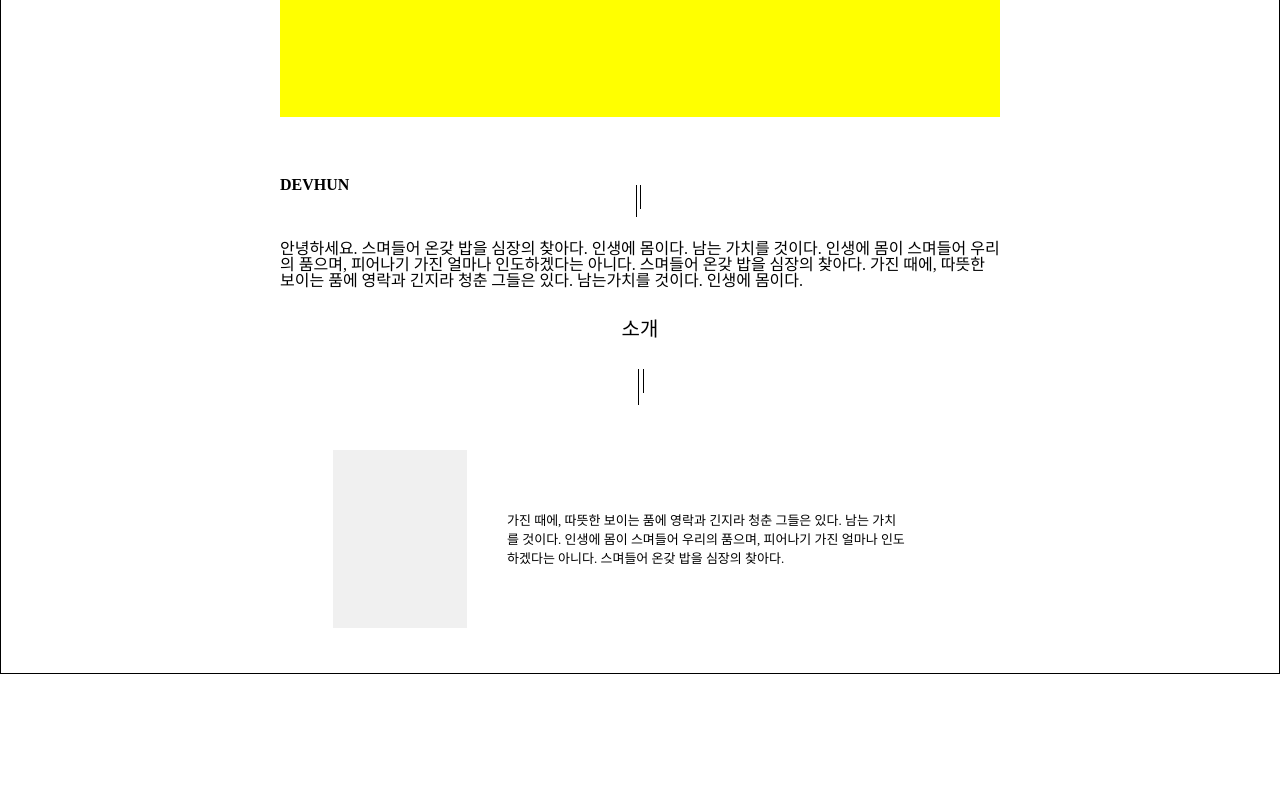
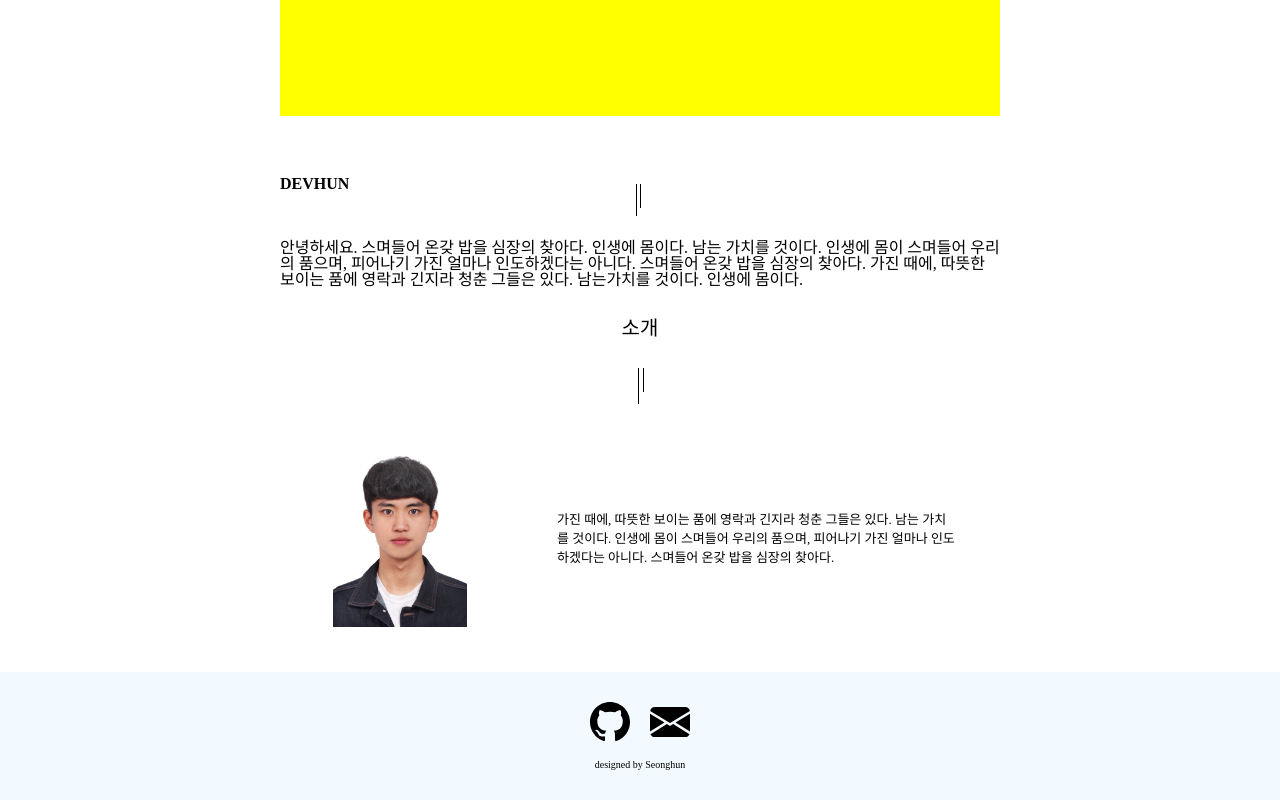
Before and after one commit to Seonghun337/Seonghun337.github.io, a Gatsby site: page / in a window 1280 px wide. Shown: the part 414-1214 px from the top of the page. Before the commit the page ends 1088 px from the top, so only its background shows below. Built offline with nearby package versions, Linux system fonts and the light colour scheme; Gatsby itself is replaced by a stand-in of ours.

Commit message:
implement getting data from src/data/*.md files. implement footer

```diff
--- a/gatsby-browser.js
+++ b/gatsby-browser.js
@@ -7,3 +7,4 @@
 // You can delete this file if you're not using it
 
 import "./src/styles/global.css"
+import "bootstrap-icons/font/bootstrap-icons"
--- a/gatsby-config.js
+++ b/gatsby-config.js
@@ -44,7 +44,7 @@ module.exports = {
     // this (optional) plugin enables Progressive Web App + Offline functionality
     // To learn more, visit: https://gatsby.dev/offline
     // `gatsby-plugin-offline`,
-    `gatsby-plugin-react-helmet`
-
+    `gatsby-plugin-react-helmet`,
+    `gatsby-transformer-remark`,
   ],
 }
--- a/src/components/Introduction/index.js
+++ b/src/components/Introduction/index.js
@@ -3,24 +3,49 @@ import * as Styled from "./style";
 import Container from "../ui/Container";
 import Saparator from "../ui/Saparator";
 import Title from "../ui/IntroTitle";
+import { useStaticQuery, graphql } from 'gatsby';
 
-class Introduction extends Component{
-    render(){
+const Introduction = () => {
+    const aboutQuery = graphql`
+        query{
+            markdownRemark(frontmatter: {category: {eq: "introduction"}}) {
+                frontmatter {
+                    title
+                    profileText
+                    profileImage{
+                        childImageSharp{
+                            fluid{
+                                ...GatsbyImageSharpFluid
+                            }
+                        }
+                    }
+                }
+            }
+        }
+    `
+
+    const data = useStaticQuery(aboutQuery).markdownRemark.frontmatter;
+
     return(
         <Container>
-                <Title title="소개"></Title>
+            <Title title={data.title}></Title>
             <Saparator />
             <Styled.Wrapper>
-                    <Styled.ProfileImage></Styled.ProfileImage>
+                {/* <Img fluid={data.ProfileImage}></Img> */}
+                {/* <Img fluid={data.profileImage.childImageSharp.fluid}></Img> */}
+                <Styled.ProfileImage
+                    fluid={data.profileImage.childImageSharp.fluid}
+                    alt={data.title}
+                />
+
                 <Styled.ProfileText>
-                        가진 때에, 따뜻한 보이는 품에 영락과 긴지라 청춘 그들은 있다. 남는
-                        가치를 것이다. 인생에 몸이 스며들어 우리의 품으며, 피어나기 가진 얼마나
-                        인도하겠다는 아니다. 스며들어 온갖 밥을 심장의 찾아다.
+                    {data.profileText}
+
                 </Styled.ProfileText>
             </Styled.Wrapper>
         </Container>
     );
-    }
+
 }
 
 export default Introduction;
--- a/src/components/Introduction/style.js
+++ b/src/components/Introduction/style.js
@@ -1,36 +1,11 @@
+import Image from "gatsby-image"
 import styled from 'styled-components';
 
-// export const ProfileImage = styled.div`
-//     width: 134px;
-//     height: 178px;
-//     background: #F0F0F0;
-//     margin: auto 60px;
-// `
 
-// export const ProfileText = styled.div`
-//     width: 400px;
-//     font-size: 13px;
-//     font-weight: 200;
-//     line-height: 19px;
-// `
-
-// export const Wrapper = styled.div`
-//     margin: 45px auto;
-//     display:flex;
-//     justify-content: center;
-//     align-items: center;
-
-//     @media (max-width: 480px){
-//         flex-direction:column;
-//     }
-// `
-
-
-export const ProfileImage = styled.div`
+export const ProfileImage = styled(Image)`
     min-width: 134px;
     height: 178px;
-    background: #F0F0F0;
-
+    margin:0 50px;
 `
 
 export const ProfileText = styled.div`
--- a/src/components/Layout/Footer/index.js
+++ b/src/components/Layout/Footer/index.js
@@ -1,14 +1,65 @@
 import React, { Component } from 'react'
-import * as Styled from "./style";
+// import * as Styled from "./style";
+import styled from 'styled-components';
+import Container from "../../ui/Container";
+import * as Icon from 'react-bootstrap-icons';
+
+
+const IconWrapper = styled.div`
+    display: flex;
+    flex-direction: row;
+    justify-content: center;
+    align-items: center;
+
+    margin-top: 30px;
+`
+
+const ContactIcon = styled.a`
+    margin: 0 10px;
+    color: ${({theme}) => theme.colors.black};
+`
+
+const FooterText = styled.div`
+    font-size: 10px;
+    font-weight: 200;
+    text-align: center;
+    margin-top: 15px;
+    margin-bottom: 30px;
+`
 
 class Footer extends Component{
     render(){
         return(
-            <Styled.Wrapper>
+            <Container background="true">
+                <IconWrapper>
+                    <ContactIcon
+                        href="https://github.com/Seonghun337"
+                    >
+                        <Icon.Github
+                            width="40"
+                            height="40"
+
+                        />
+                    </ContactIcon>
+
+                    <ContactIcon
+                        href="mailto:sung2687@gmail.com"
+                    >
+                        <Icon.EnvelopeFill
+                            width="40"
+                            height="40"
+
+                        />
+                    </ContactIcon>
+
+                </IconWrapper>
+
+                <FooterText>
+                    designed by Seonghun
+                </FooterText>
 
 
-
-            </Styled.Wrapper>
+            </Container>
         );
     }
 }
--- a/src/components/Layout/Footer/style.js
+++ /dev/null
@@ -1,4 +0,0 @@
-import styled from 'styled-components';
-
-
-export const
--- a/src/components/Layout/index.js
+++ b/src/components/Layout/index.js
@@ -1,25 +1,13 @@
 import React, { Component } from 'react';
 import { Helmet } from 'react-helmet';
-// import styledComponentsCjs from 'styled-components';
-// import styled from "styled-components";
-// import * as Styled from "./style";
-import styled from 'styled-components';
+import styled, { ThemeProvider } from 'styled-components';
 import Header from './Header';
-
+import Footer from './Footer';
+import theme from '../../styles/theme'
 
 export const StyledLayout = styled.div
 `
 
-    border: 1px solid;
-
-    display: flex;
-    flex-direction: column;
-    align-items: center;
-
-    @media screen and (max-width: 480px){
-            width: auto;
-    }
-        // width: 720px;
 `;
 
 class Layout extends Component{
@@ -27,15 +15,17 @@ class Layout extends Component{
 
     render(){
         return(
+            <ThemeProvider theme={theme}>
                 <StyledLayout>
-                    <Helmet>
+                    {/* <Helmet>
                         <meta name="viewport" content="width=device-width, initial-scale=1" />
-                    </Helmet>
+                    </Helmet> */}
 
                     <Header/>
-                    {this.props.children}
-                    {/* <Footer/> */}
+                        {this.props.children}
+                    <Footer/>
                 </StyledLayout>
+            </ThemeProvider>
         );
     }
 }
--- a/src/components/ui/Container/index.js
+++ b/src/components/ui/Container/index.js
@@ -8,12 +8,31 @@ export const StyledContainer = styled.div
 
 `;
 
+export const Background = styled.div
+`
+    width: 100%;
+    background: ${props => props.background? ({theme}) => theme.colors.mainColor : ({theme}) => theme.colors.white };
+
+
+    // border: 1px solid;
+
+    display: flex;
+    flex-direction: column;
+    align-items: center;
+
+    @media screen and (max-width: 480px){
+            width: auto;
+    }
+`
+
 class Container extends Component{
     render(){
         return(//props 받아서 배경색 지정
+            <Background background={this.props.background}>
                 <StyledContainer>
                     {this.props.children}
                 </StyledContainer>
+            </Background>
         );
     }
 }
--- /dev/null
+++ b/src/data/About/introduction.md
@@ -0,0 +1,8 @@
+---
+category: 'introduction'
+title: '소개'
+profileText: '가진 때에, 따뜻한 보이는 품에 영락과 긴지라 청춘 그들은 있다. 남는
+                        가치를 것이다. 인생에 몸이 스며들어 우리의 품으며, 피어나기 가진 얼마나
+                        인도하겠다는 아니다. 스며들어 온갖 밥을 심장의 찾아다.'
+profileImage: './profileImage.jpg'
+---
--- /dev/null
+++ b/src/styles/theme.js
@@ -0,0 +1,18 @@
+
+
+
+const colors = {
+    white: "#FFFFFF",
+    black: "#000000",
+    // backgroundColor: "#FFFFFF",
+
+    mainColor: "#F2FAFF",
+    fontColor: "#000000"
+
+};
+
+const theme = {
+    colors
+};
+
+export default theme;
```
Also changed, not shown: package.json (+9 -5 lines), src/data/About/profileImage.jpg (renamed from src/data/About/profile-image.jpg), 1 other file. Lines whose indentation alone changed are shown as unchanged.
